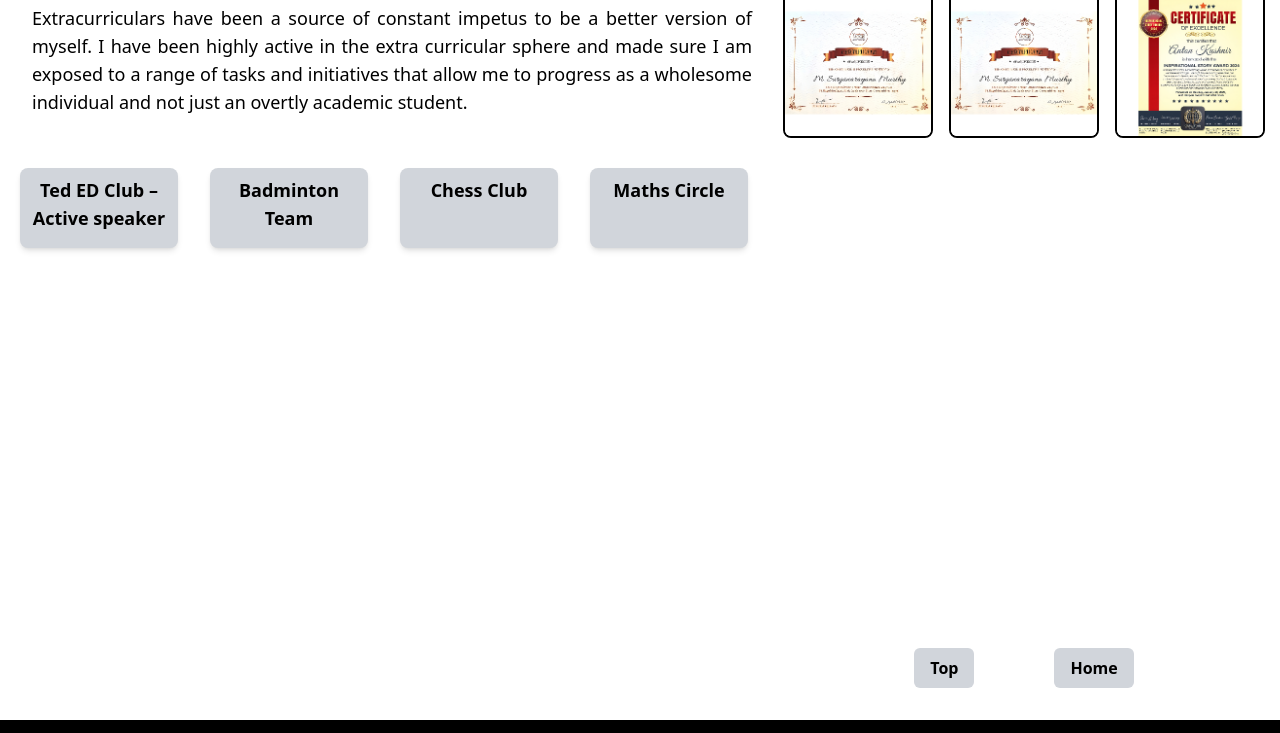
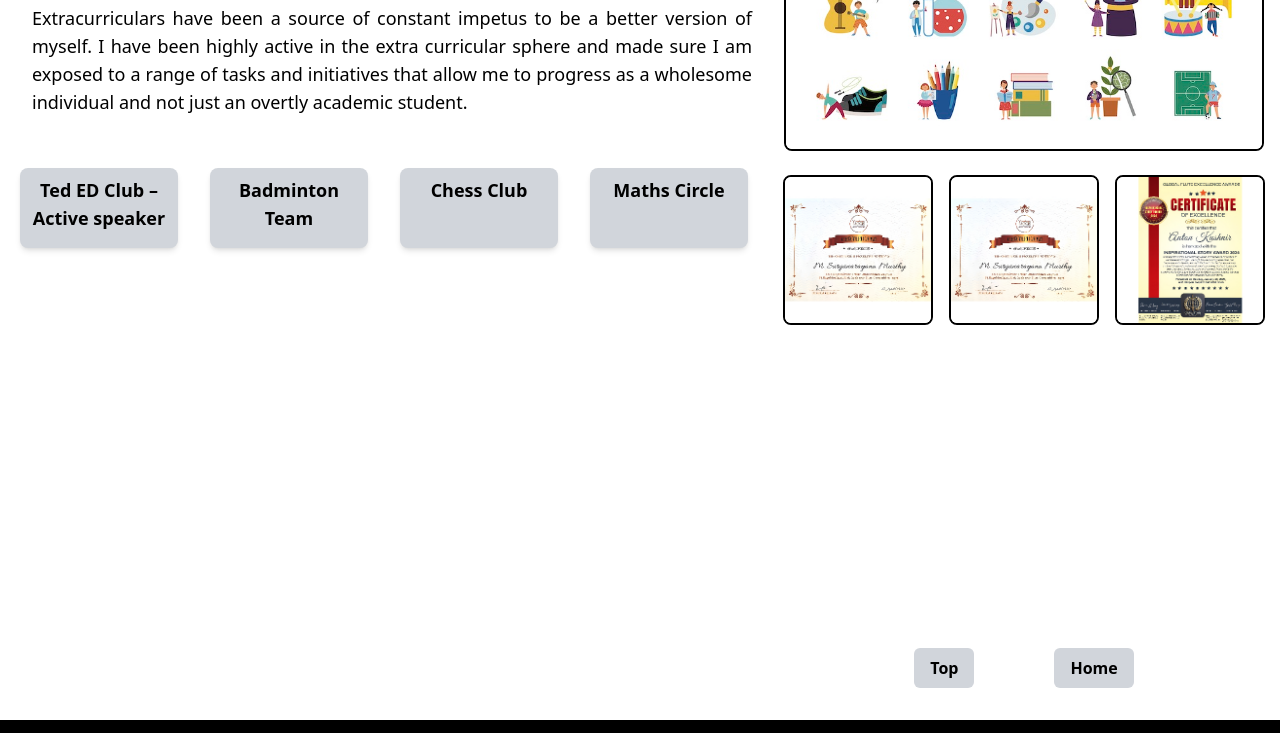
Before and after one commit to sourabhsam123/divyansh, a plain HTML site: page cocurricular.html in a window 1280 px wide. Shown: the part 194-927 px from the top of the page. Drawn offline with nearby package versions, Linux system fonts and the light colour scheme.

Commit message:
Update cocurricular.html

```diff
--- a/cocurricular.html
+++ b/cocurricular.html
@@ -159,7 +159,7 @@
                     <div class="sidebar w-2/5 p-4 rounded-lg text-center">
                     <!-- Sidebar content - USING TAILWIND HERE -->
 
-                    <img src="images/cocurricular2.jpg" alt="Cocurricular Page Sidebar Image" class="w-full mb-4 rounded-lg">
+                    <img src="images/cocurricular.jpg" alt="Cocurricular Page Sidebar Image" class="w-full mb-4 rounded-lg">
 
                     <!-- Certificates inside the sidebar, using a grid -->
 
```
